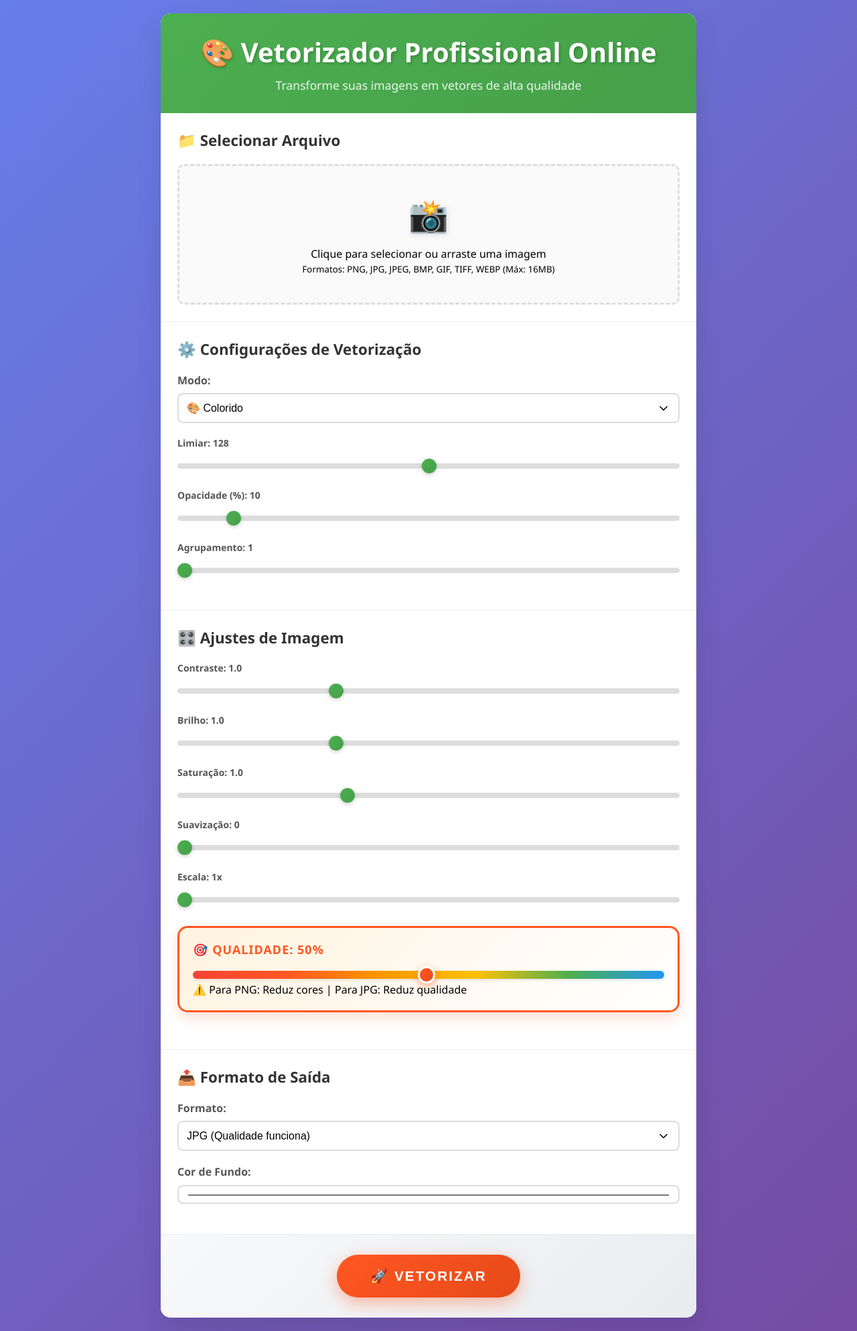
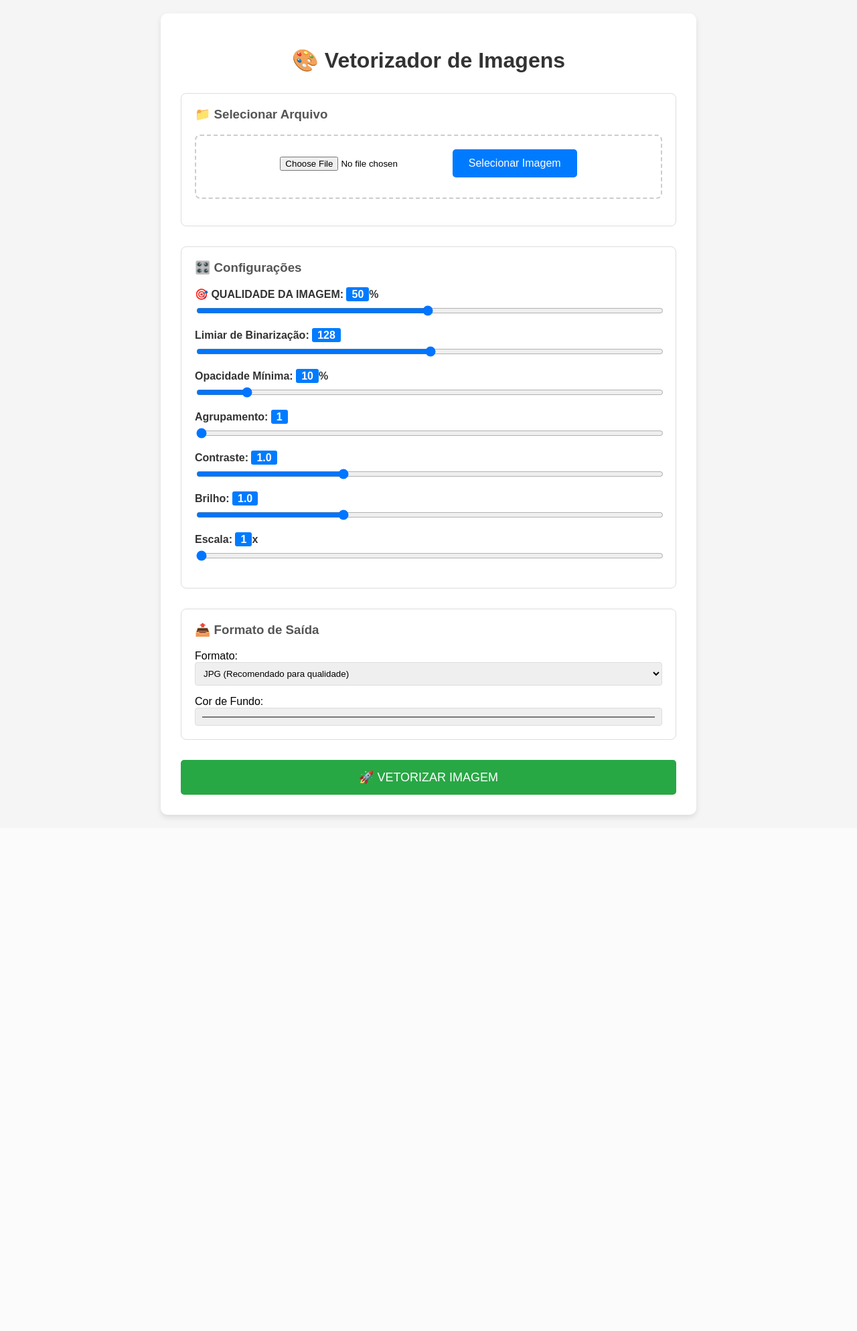
Before and after one commit to jakelino/vetorizador, a Flask app: page / in a window 1280 px wide. Shown: the whole page at 67% size. After the commit the page ends 1224 px from the top, so only its background shows below. Run offline with Flask 3, Linux system fonts and the light colour scheme.

Commit message:
Update index.html

```diff
--- a/templates/index.html
+++ b/templates/index.html
@@ -3,134 +3,289 @@
 <head>
     <meta charset="UTF-8">
     <meta name="viewport" content="width=device-width, initial-scale=1.0">
-    <title>Vetorizador Profissional Online</title>
-    <link rel="stylesheet" href="{{ url_for('static', filename='style.css') }}">
+    <title>Vetorizador Profissional</title>
+    <style>
+        body {
+            font-family: Arial, sans-serif;
+            max-width: 800px;
+            margin: 0 auto;
+            padding: 20px;
+            background: #f5f5f5;
+        }
+        .container {
+            background: white;
+            padding: 30px;
+            border-radius: 10px;
+            box-shadow: 0 4px 8px rgba(0,0,0,0.1);
+        }
+        h1 {
+            text-align: center;
+            color: #333;
+            margin-bottom: 30px;
+        }
+        .section {
+            margin-bottom: 30px;
+            padding: 20px;
+            border: 1px solid #ddd;
+            border-radius: 8px;
+        }
+        .section h3 {
+            margin-top: 0;
+            color: #555;
+        }
+        .slider-group {
+            margin-bottom: 20px;
+        }
+        .slider-group label {
+            display: block;
+            margin-bottom: 5px;
+            font-weight: bold;
+            color: #333;
+        }
+        .slider-group input[type="range"] {
+            width: 100%;
+            height: 8px;
+            background: #ddd;
+            border-radius: 5px;
+            outline: none;
+        }
+        .value-display {
+            background: #007bff;
+            color: white;
+            padding: 2px 8px;
+            border-radius: 3px;
+            font-weight: bold;
+        }
+        .upload-area {
+            border: 2px dashed #ccc;
+            padding: 20px;
+            text-align: center;
+            border-radius: 8px;
+            margin-bottom: 20px;
+        }
+        .btn {
+            background: #007bff;
+            color: white;
+            border: none;
+            padding: 12px 24px;
+            border-radius: 5px;
+            cursor: pointer;
+            font-size: 16px;
+        }
+        .btn:hover {
+            background: #0056b3;
+        }
+        .btn-primary {
+            background: #28a745;
+            width: 100%;
+            padding: 15px;
+            font-size: 18px;
+        }
+        .btn-primary:hover {
+            background: #218838;
+        }
+        select, input[type="color"] {
+            width: 100%;
+            padding: 8px;
+            border: 1px solid #ddd;
+            border-radius: 4px;
+        }
+        #result {
+            margin-top: 20px;
+            padding: 20px;
+            background: #e8f5e8;
+            border-radius: 8px;
+            display: none;
+        }
+    </style>
 </head>
 <body>
     <div class="container">
-        <header>
-            <h1>🎨 Vetorizador Profissional Online</h1>
-            <p>Transforme suas imagens em vetores de alta qualidade</p>
-        </header>
+        <h1>🎨 Vetorizador de Imagens</h1>
 
-        <form id="vetorForm" enctype="multipart/form-data">
-            <!-- Upload -->
+        <form id="uploadForm" enctype="multipart/form-data">
+            <!-- UPLOAD -->
             <div class="section">
-                <h2>📁 Selecionar Arquivo</h2>
-                <div class="upload-area" id="uploadArea">
+                <h3>📁 Selecionar Arquivo</h3>
+                <div class="upload-area">
                     <input type="file" name="file" id="fileInput" accept="image/*" required>
-                    <div class="upload-content">
-                        <div class="upload-icon">📸</div>
-                        <p>Clique para selecionar ou arraste uma imagem</p>
-                        <small>Formatos: PNG, JPG, JPEG, BMP, GIF, TIFF, WEBP (Máx: 16MB)</small>
-                    </div>
-                    <div id="imagePreview" class="image-preview" style="display: none;"></div>
+                    <button type="button" class="btn" onclick="document.getElementById('fileInput').click()">
+                        Selecionar Imagem
+                    </button>
+                    <div id="fileName" style="margin-top: 10px; color: #666;"></div>
                 </div>
             </div>
 
-            <!-- Vetorização -->
+            <!-- SLIDERS DE QUALIDADE E CONFIGURAÇÕES -->
             <div class="section">
-                <h2>⚙️ Configurações de Vetorização</h2>
+                <h3>🎛️ Configurações</h3>
 
-                <div class="control-group">
-                    <label for="vectorize_mode">Modo:</label>
-                    <select name="vectorize_mode" id="vectorize_mode">
-                        <option value="color">🎨 Colorido</option>
-                        <option value="bw">⚫ Preto e Branco</option>
-                    </select>
+                <!-- SLIDER DE QUALIDADE PRINCIPAL -->
+                <div class="slider-group">
+                    <label for="quality">🎯 QUALIDADE DA IMAGEM: <span class="value-display" id="qualityValue">50</span>%</label>
+                    <input type="range" name="quality" id="quality" min="1" max="100" value="50">
                 </div>
 
                 <div class="slider-group">
-                    <label for="threshold">Limiar: <span id="thresholdValue">128</span></label>
+                    <label for="threshold">Limiar de Binarização: <span class="value-display" id="thresholdValue">128</span></label>
                     <input type="range" name="threshold" id="threshold" min="0" max="255" value="128">
                 </div>
 
                 <div class="slider-group">
-                    <label for="opacity">Opacidade (%): <span id="opacityValue">10</span></label>
+                    <label for="opacity">Opacidade Mínima: <span class="value-display" id="opacityValue">10</span>%</label>
                     <input type="range" name="opacity" id="opacity" min="0" max="100" value="10">
                 </div>
 
                 <div class="slider-group">
-                    <label for="grouping">Agrupamento: <span id="groupingValue">1</span></label>
+                    <label for="grouping">Agrupamento: <span class="value-display" id="groupingValue">1</span></label>
                     <input type="range" name="grouping" id="grouping" min="1" max="50" value="1">
                 </div>
-            </div>
-
-            <!-- Ajustes -->
-            <div class="section">
-                <h2>🎛️ Ajustes de Imagem</h2>
 
                 <div class="slider-group">
-                    <label for="contrast">Contraste: <span id="contrastValue">1.0</span></label>
+                    <label for="contrast">Contraste: <span class="value-display" id="contrastValue">1.0</span></label>
                     <input type="range" name="contrast" id="contrast" min="0.1" max="3.0" step="0.1" value="1.0">
                 </div>
 
                 <div class="slider-group">
-                    <label for="brightness">Brilho: <span id="brightnessValue">1.0</span></label>
+                    <label for="brightness">Brilho: <span class="value-display" id="brightnessValue">1.0</span></label>
                     <input type="range" name="brightness" id="brightness" min="0.1" max="3.0" step="0.1" value="1.0">
                 </div>
 
                 <div class="slider-group">
-                    <label for="saturation">Saturação: <span id="saturationValue">1.0</span></label>
-                    <input type="range" name="saturation" id="saturation" min="0.0" max="3.0" step="0.1" value="1.0">
-                </div>
-
-                <div class="slider-group">
-                    <label for="smooth">Suavização: <span id="smoothValue">0</span></label>
-                    <input type="range" name="smooth" id="smooth" min="0" max="10" value="0">
-                </div>
-
-                <div class="slider-group">
-                    <label for="scale">Escala: <span id="scaleValue">1</span>x</label>
+                    <label for="scale">Escala: <span class="value-display" id="scaleValue">1</span>x</label>
                     <input type="range" name="scale" id="scale" min="1" max="5" value="1">
-                </div>
-
-                <!-- QUALIDADE COM AVISO -->
-                <div class="slider-group quality-slider">
-                    <label for="quality">🎯 QUALIDADE: <span id="qualityValue">50</span>%</label>
-                    <input type="range" name="quality" id="quality" min="1" max="100" value="50">
-                    <div class="quality-info" id="qualityInfo">
-                        ⚠️ Para PNG: Reduz cores | Para JPG: Reduz qualidade
-                    </div>
                 </div>
             </div>
 
-            <!-- Saída -->
+            <!-- FORMATO DE SAÍDA -->
             <div class="section">
-                <h2>📤 Formato de Saída</h2>
-
-                <div class="control-group">
+                <h3>📤 Formato de Saída</h3>
+                <div style="margin-bottom: 15px;">
                     <label for="format">Formato:</label>
                     <select name="format" id="format">
-                        <option value="jpg">JPG (Qualidade funciona)</option>
-                        <option value="png">PNG (Reduz cores)</option>
-                        <option value="webp">WebP (Qualidade funciona)</option>
-                        <option value="svg">SVG (Vetor)</option>
-                        <option value="bmp">BMP (Reduz cores)</option>
+                        <option value="jpg">JPG (Recomendado para qualidade)</option>
+                        <option value="png">PNG</option>
+                        <option value="webp">WebP</option>
+                        <option value="svg">SVG</option>
                     </select>
                 </div>
-
-                <div class="control-group">
+                <div>
                     <label for="bg_color">Cor de Fundo:</label>
                     <input type="color" name="bg_color" id="bg_color" value="#ffffff">
                 </div>
             </div>
 
-            <!-- Botão -->
-            <div class="action-section">
-                <button type="submit" id="processBtn" class="process-btn">
-                    <span class="btn-text">🚀 VETORIZAR</span>
-                    <div class="loading-spinner" style="display: none;"></div>
-                </button>
-            </div>
+            <!-- BOTÃO DE ENVIO -->
+            <button type="submit" class="btn btn-primary" id="submitBtn">
+                🚀 VETORIZAR IMAGEM
+            </button>
         </form>
 
-        <!-- Resultado -->
-        <div id="resultSection" class="section" style="display: none;">
-            <div id="resultContent"></div>
-        </div>
+        <!-- RESULTADO -->
+        <div id="result"></div>
     </div>
 
-    <script src="{{ url_for('static', filename='script.js') }}"></script>
+    <script>
+        // CONFIGURAR TODOS OS SLIDERS
+        const sliders = [
+            { id: 'quality', valueId: 'qualityValue', suffix: '%' },
+            { id: 'threshold', valueId: 'thresholdValue', suffix: '' },
+            { id: 'opacity', valueId: 'opacityValue', suffix: '%' },
+            { id: 'grouping', valueId: 'groupingValue', suffix: '' },
+            { id: 'contrast', valueId: 'contrastValue', suffix: '' },
+            { id: 'brightness', valueId: 'brightnessValue', suffix: '' },
+            { id: 'scale', valueId: 'scaleValue', suffix: 'x' }
+        ];
+
+        // CONECTAR CADA SLIDER AO SEU DISPLAY
+        sliders.forEach(slider => {
+            const input = document.getElementById(slider.id);
+            const display = document.getElementById(slider.valueId);
+
+            if (input && display) {
+                input.addEventListener('input', function() {
+                    let value = this.value;
+                    if (slider.id === 'contrast' || slider.id === 'brightness') {
+                        value = parseFloat(value).toFixed(1);
+                    }
+                    display.textContent = value + slider.suffix;
+                });
+            }
+        });
+
+        // MOSTRAR NOME DO ARQUIVO
+        document.getElementById('fileInput').addEventListener('change', function(e) {
+            const fileName = document.getElementById('fileName');
+            if (e.target.files.length > 0) {
+                fileName.textContent = '📁 ' + e.target.files[0].name;
+            }
+        });
+
+        // ENVIO DO FORMULÁRIO
+        document.getElementById('uploadForm').addEventListener('submit', function(e) {
+            e.preventDefault();
+
+            const fileInput = document.getElementById('fileInput');
+            if (!fileInput.files[0]) {
+                alert('Por favor, selecione uma imagem!');
+                return;
+            }
+
+            const formData = new FormData(this);
+            const submitBtn = document.getElementById('submitBtn');
+            const result = document.getElementById('result');
+
+            // MOSTRAR LOADING
+            submitBtn.textContent = '⏳ PROCESSANDO...';
+            submitBtn.disabled = true;
+
+            // DEBUG: Mostrar valores sendo enviados
+            console.log('Valores enviados:');
+            for (let [key, value] of formData.entries()) {
+                console.log(key + ': ' + value);
+            }
+
+            fetch('/upload', {
+                method: 'POST',
+                body: formData
+            })
+            .then(response => {
+                if (response.ok) {
+                    return response.blob();
+                }
+                throw new Error('Erro no processamento');
+            })
+            .then(blob => {
+                const url = URL.createObjectURL(blob);
+                const filename = getFilename(fileInput.files[0].name);
+                const size = (blob.size / 1024 / 1024).toFixed(2);
+                const quality = document.getElementById('quality').value;
+
+                result.innerHTML = `
+                    <h3>✅ Sucesso!</h3>
+                    <p><strong>Arquivo:</strong> ${filename}</p>
+                    <p><strong>Tamanho:</strong> ${size} MB</p>
+                    <p><strong>Qualidade aplicada:</strong> ${quality}%</p>
+                    <a href="${url}" download="${filename}" class="btn">📥 Download</a>
+                `;
+                result.style.display = 'block';
+            })
+            .catch(error => {
+                result.innerHTML = `<h3>❌ Erro:</h3><p>${error.message}</p>`;
+                result.style.display = 'block';
+            })
+            .finally(() => {
+                submitBtn.textContent = '🚀 VETORIZAR IMAGEM';
+                submitBtn.disabled = false;
+            });
+        });
+
+        function getFilename(originalName) {
+            const quality = document.getElementById('quality').value;
+            const format = document.getElementById('format').value;
+            const baseName = originalName.split('.').slice(0, -1).join('.');
+            return `${baseName}_q${quality}.${format}`;
+        }
+    </script>
 </body>
 </html>
```
